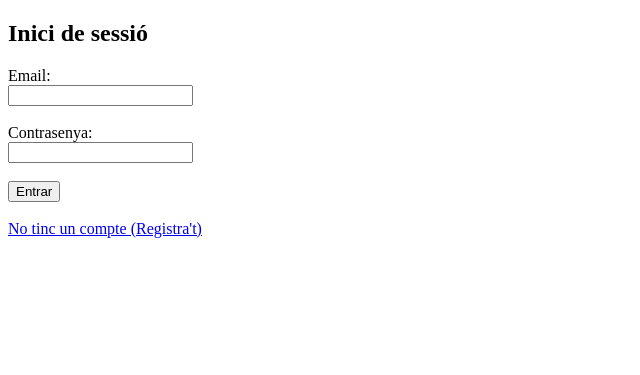
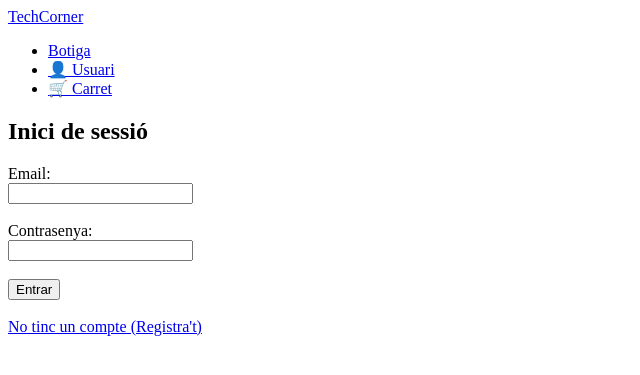
Before and after one commit to alextrigueros/techcorner, a PHP site: page /index.php?accio=login in a window 1280 px wide. Shown: the top 375 px of the page, without its empty margins (0-640 px from the left). Run offline with PHP 8.4, Linux system fonts and the light colour scheme.

Commit message:
capçalera compartida

```diff
--- a/views/botiga_view.php
+++ b/views/botiga_view.php
@@ -8,8 +8,8 @@
 </head>
 
 <body>
+    <?php include "views/header_view.php"; ?>
     <h1>Catàleg TechCorner</h1>
-    <a href='index.php?accio=carret&id=$id' class='boto-carret'>Anar al carret</a>
 
     <div class="contenidor">
         <div class="filtres">
--- a/views/carret_view.php
+++ b/views/carret_view.php
@@ -8,6 +8,7 @@
 </head>
 
 <body>
+    <?php include "views/header_view.php"; ?>
     <h1>El teu carret</h1>
 
     <div class="contenidor-carret">
--- a/views/comanda_view.php
+++ b/views/comanda_view.php
@@ -8,6 +8,7 @@
 </head>
 
 <body>
+    <?php include "views/header_view.php"; ?>
     <div class="contenidor-carret">
         <?php
         //Si la comanda s'ha processat correctament, mostrem el missatge d'èxit, sino mostrem el missatge d'error
--- a/views/fitxa_view.php
+++ b/views/fitxa_view.php
@@ -8,6 +8,7 @@
 </head>
 
 <body>
+    <?php include "views/header_view.php"; ?>
     <div class="contenidor-fitxa">
         <a href="index.php?accio=botiga">Tornar a la botiga</a>
 
--- /dev/null
+++ b/views/header_view.php
@@ -0,0 +1,15 @@
+    <header>
+        <div class="logo">
+            <a href="index.php?accio=home">
+                TechCorner
+            </a>
+        </div>
+
+        <nav class="menu-principal">
+            <ul>
+                <li><a href="index.php?accio=botiga">Botiga</a></li>
+                <li><a href="index.php?accio=perfil">👤 Usuari</a></li>
+                <li><a href="index.php?accio=carret">🛒 Carret</a></li>
+            </ul>
+        </nav>
+    </header>
--- a/views/login_view.php
+++ b/views/login_view.php
@@ -9,6 +9,7 @@
 </head>
 
 <body>
+    <?php include "views/header_view.php"; ?>
     <h2>Inici de sessió</h2>
     <!-- Si hi ha un error, el mostrem -->
     <?php if (isset($error)) echo "<p style='color:red;'>$error</p>"; ?>
--- a/views/registre_view.php
+++ b/views/registre_view.php
@@ -9,6 +9,7 @@
 </head>
 
 <body>
+    <?php include "views/header_view.php"; ?>
     <h2>Crear un compte nou</h2>
 
     <!-- Si hi ha un error, el mostrem -->
```
